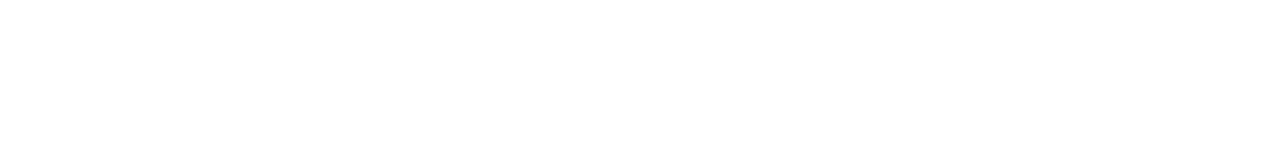
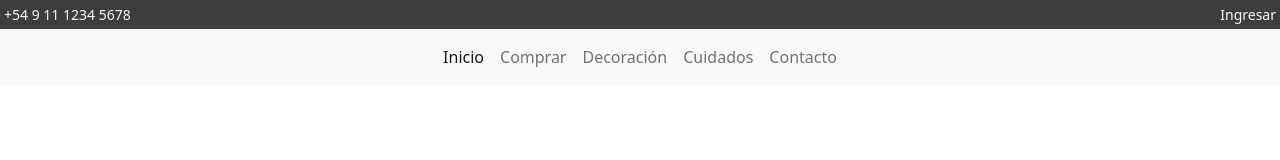
Before and after one commit to meltelles/codertelles, a plain HTML site: page index.html in a window 1280 px wide. Drawn offline with nearby package versions, Linux system fonts and the light colour scheme.

Commit message:
Agregue top bar

```diff
--- a/estilos.css
+++ b/estilos.css
@@ -2,3 +2,37 @@
     margin: 0;
     padding: 0;
 }
+/*Barrasuperior*/
+.top-header-bar {
+    padding: 0.25rem;
+    display: flex;
+    width: 100%;
+    background-color: #3d3d3d;
+    list-style: none;
+}
+.top-bar-column-first {
+    color: aliceblue;
+    width: 50%;
+    font-size: 14px;
+}
+.top-bar-column-second {
+    text-align: end;
+    width: 50%;
+    color: aliceblue;
+    font-size: 14px;
+}
+/*TopBar*/
+.header {
+    font-family: Arial, Helvetica, sans-serif;
+}
+.imgprincipal img {
+    width: 100%;
+    height: auto;
+}
+.logoprincipal img {
+    width: 5px;
+    height: 5px;
+}
+h1 {
+    text-align: center;
+}
--- a/index.html
+++ b/index.html
@@ -15,6 +15,51 @@
   </head>
 
 <body>
+  <body>
+    <!--Top bar-->
+    <header id="header" class="page-header">
+      <div id="top-header-bar" class="top-header-bar">
+        <div class="top-bar-column-first">
+          <span>+54 9 11 1234 5678</span>
+        </div>
+        <div class="top-bar-column-second">
+          <a class="text-decoration-none text-light" href="#">Ingresar</a>
+        </div>
+      </div>
+      <nav class="navbar navbar-expand-sm bg-light">
+        <div class="container-fluid">
+          <button class="navbar-toggler" type="button" data-bs-toggle="collapse" data-bs-target="#navbarNav"
+            aria-controls="navbarNav" aria-expanded="false" aria-label="Toggle navigation">
+            <span class="navbar-toggler-icon"></span>
+          </button>
+          <div class="collapse navbar-collapse justify-content-center" id="navbarNav">
+            <ul class="navbar-nav">
+              <li class="nav-item">
+                <a class="nav-link active" aria-current="page" href="#">Inicio</a>
+              </li>
+              <li class="nav-item">
+                <a class="nav-link" href="#">Comprar</a>
+              </li>
+              <li class="nav-item">
+                <a class="nav-link" href="#">Decoración</a>
+              </li>
+              <li class="nav-item">
+                <a class="nav-link" href="#">Cuidados</a>
+              </li>
+              <li class="nav-item">
+                <a class="nav-link" href="#">Contacto</a>
+              </li>
+            </ul>
+          </div>
+        </div>
+      </nav>
+      </header>
 </body>
 
+<script src="https://cdn.jsdelivr.net/npm/@popperjs/core@2.11.5/dist/umd/popper.min.js"
+integrity="sha384-Xe+8cL9oJa6tN/veChSP7q+mnSPaj5Bcu9mPX5F5xIGE0DVittaqT5lorf0EI7Vk" crossorigin="anonymous">
+</script>
+<script src="https://cdn.jsdelivr.net/npm/bootstrap@5.2.0/dist/js/bootstrap.min.js"
+integrity="sha384-ODmDIVzN+pFdexxHEHFBQH3/9/vQ9uori45z4JjnFsRydbmQbmL5t1tQ0culUzyK" crossorigin="anonymous">
+</script>
 </html>
```
